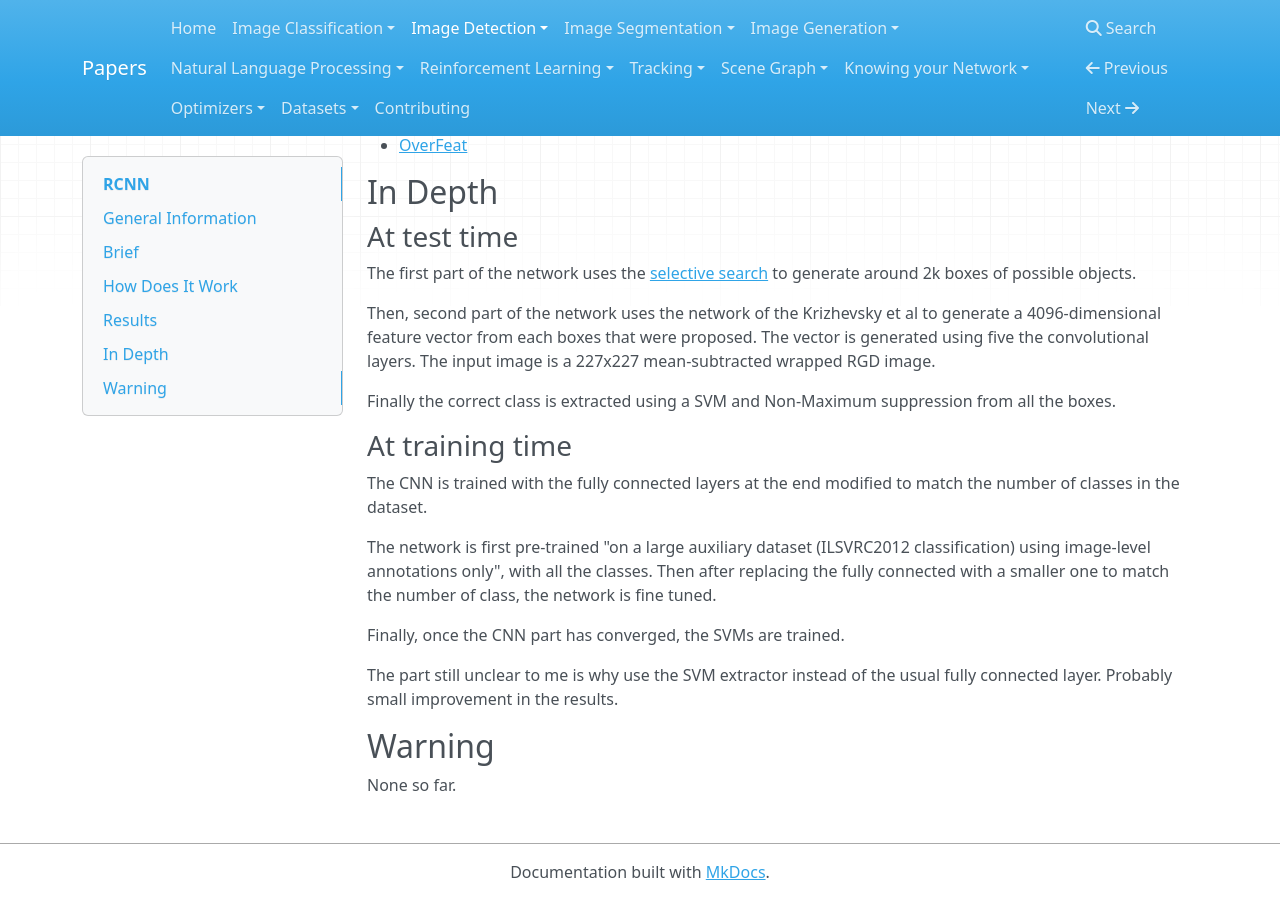
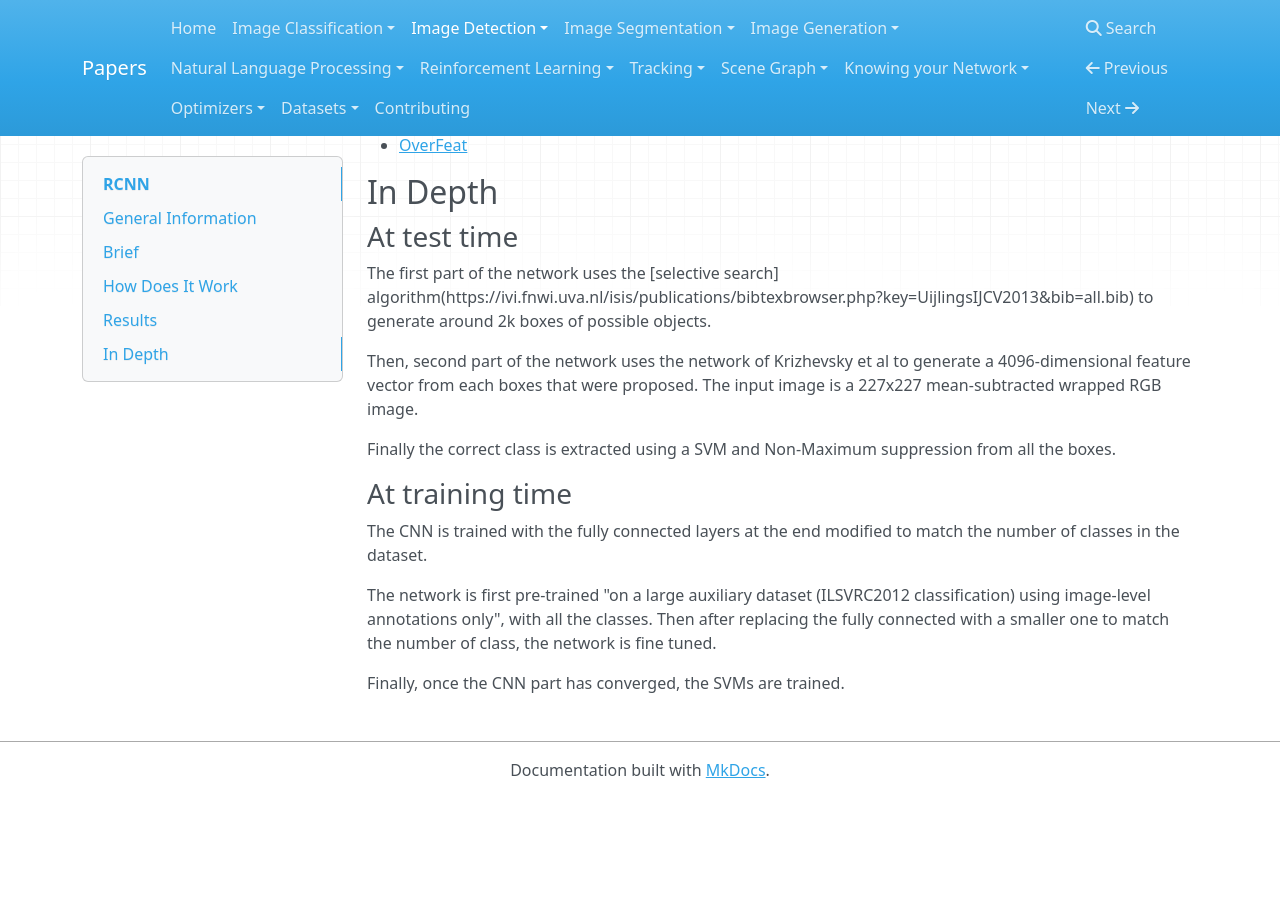
Before and after one commit to D3lt4lph4/papers, an MkDocs documentation site: the page built from docs/imagedetection/rcnn.md, in a window 1280 px wide and 900 px high, scrolled down 1898 px. Built offline with MkDocs 1.6.1, drawn with Linux system fonts in a browser that asks for light colours; nearby versions of some CDN libraries; old or Windows-style settings are respelled for this version of MkDocs; after the commit the page ends 2696 px from its top, so only the background shows below that; some of the changed text lies outside the part shown.

Commit message:
small changes in the explanation and corrections

```diff
--- a/docs/imagedetection/rcnn.md
+++ b/docs/imagedetection/rcnn.md
@@ -67,9 +67,9 @@ links:
 
 ### At test time
 
-The first part of the network uses the [selective search](https://ivi.fnwi.uva.nl/isis/publications/bibtexbrowser.php?key=UijlingsIJCV2013&bib=all.bib) to generate around 2k boxes of possible objects.
+The first part of the network uses the [selective search] algorithm(https://ivi.fnwi.uva.nl/isis/publications/bibtexbrowser.php?key=UijlingsIJCV2013&bib=all.bib) to generate around 2k boxes of possible objects.
 
-Then, second part of the network uses the network of the Krizhevsky et al to generate a  4096-dimensional feature vector from each boxes that were proposed. The vector is generated using five the convolutional layers. The input image is a 227x227 mean-subtracted wrapped RGD image.
+Then, second part of the network uses the network of Krizhevsky et al to generate a  4096-dimensional feature vector from each boxes that were proposed. The input image is a 227x227 mean-subtracted wrapped RGB image.
 
 Finally the correct class is extracted using a SVM and Non-Maximum suppression from all the boxes.
 
@@ -80,9 +80,3 @@ The CNN is trained with the fully connected layers at the end modified to match
 The network is first pre-trained "on a large auxiliary dataset (ILSVRC2012 classification) using image-level annotations only", with all the classes. Then after replacing the fully connected with a smaller one to match the number of class, the network is fine tuned.
 
 Finally, once the CNN part has converged, the SVMs are trained.
-
-The part still unclear to me is why use the SVM extractor instead of the usual fully connected layer. Probably small improvement in the results.
-
-## Warning
-
-None so far.
```
Also changed, not shown: other parts of docs/imagedetection/rcnn.md (+2 -2 lines).
